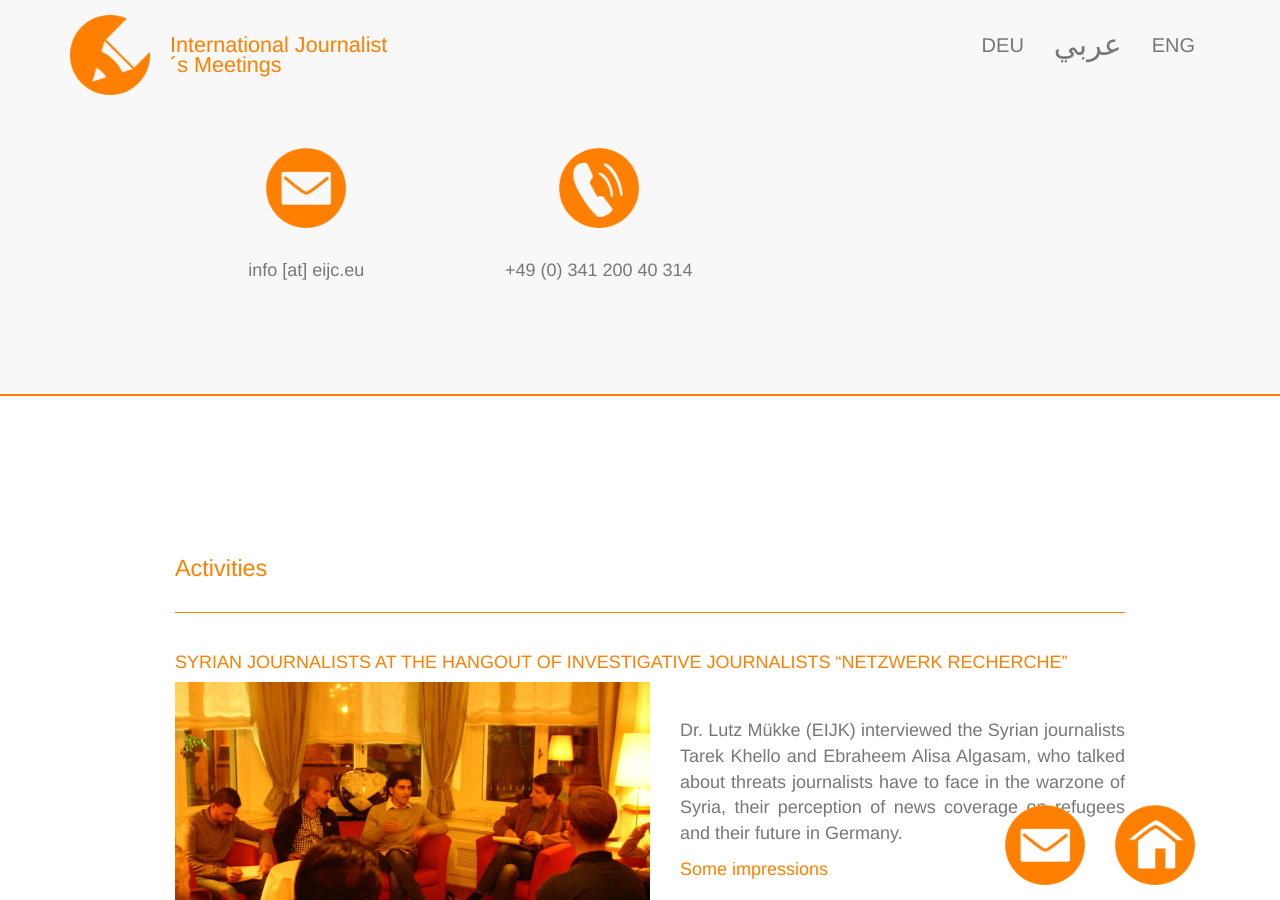
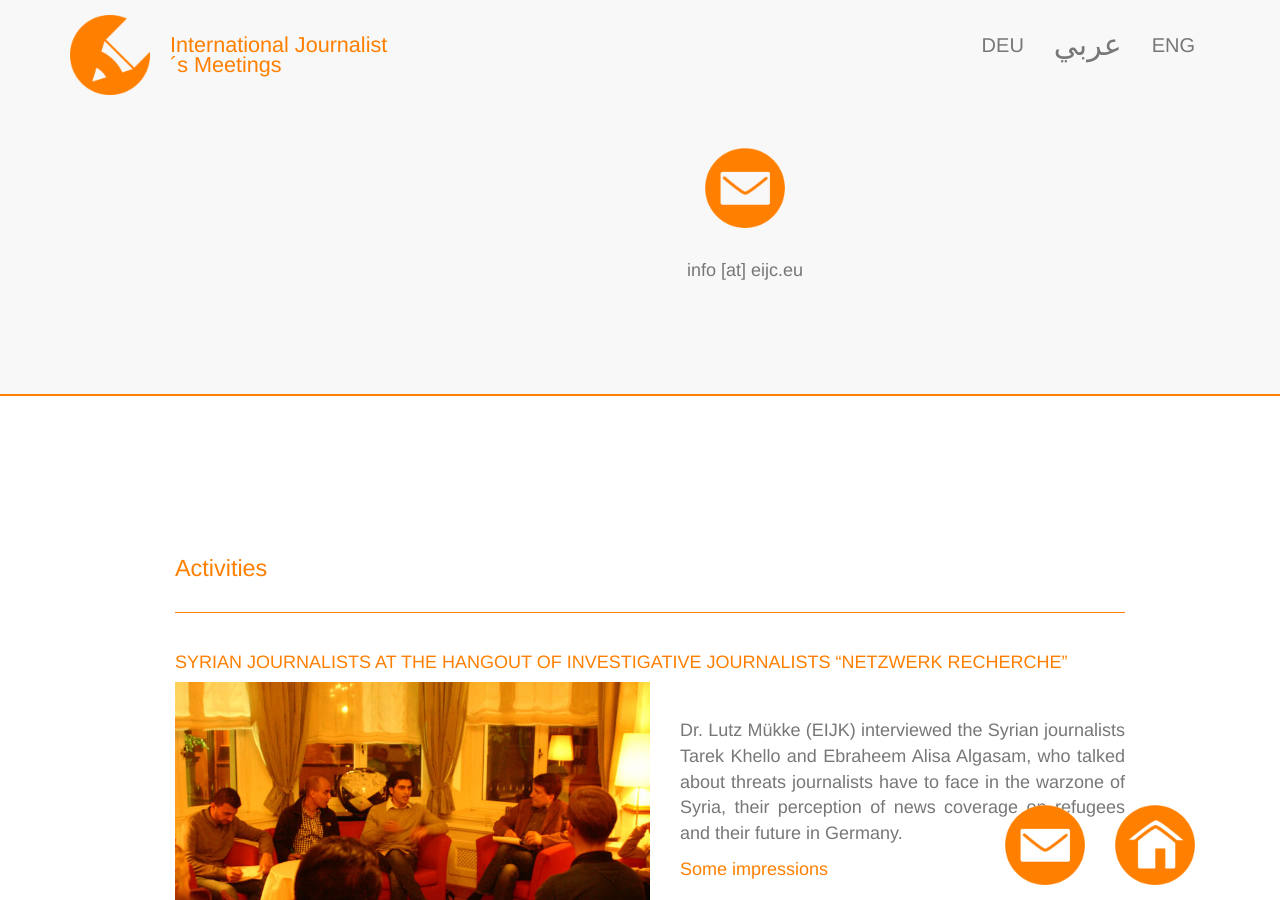
Before and after one commit to EIJC/TIJ, a Jekyll site: the page built from en.html, in a window 1280 px wide and 900 px high, scrolled down 1310 px. Built offline with Jekyll 4.4.1, drawn with Linux system fonts in a browser that asks for light colours; nearby versions of some CDN libraries.

Commit message:
Update en.html

```diff
--- a/en.html
+++ b/en.html
@@ -84,18 +84,11 @@ language: en
        	<p class="text-justify">Please contact us via mail or a phone call. </p>
        	<p class="text-justify">We also would like to invite you to give us some information on your previous work.</p>
        	<p>&nbsp;</p>
-    <div class="row">
-    	<div class="col-sm-3">
+
     		<a href="mailto:info@eijc.eu?subject=International%20Journalists%20Meetings">
                     	<img class="center-block" alt="Mail" src="{{ site.base_url }}/images/mail-transparent.png" title="Mail" style="max-width: 80px; max-height: 80px; margin-bottom:30px;" />
                 </a>
                 	<p class="text-center">info [at] eijc.eu</p>
-        </div>
-    	<div class="col-sm-3">
-    		<img class="center-block" alt="Phone" src="{{ site.base_url }}/images/phone-transparent.png" title="Phone" style="max-width: 80px; max-height: 80px; margin-bottom:30px; " />
-                   <p class="text-center">+49 (0) 341 200 40 314</p>
-    	</div>
-    </div>
  </div>
 </div>
 
```
